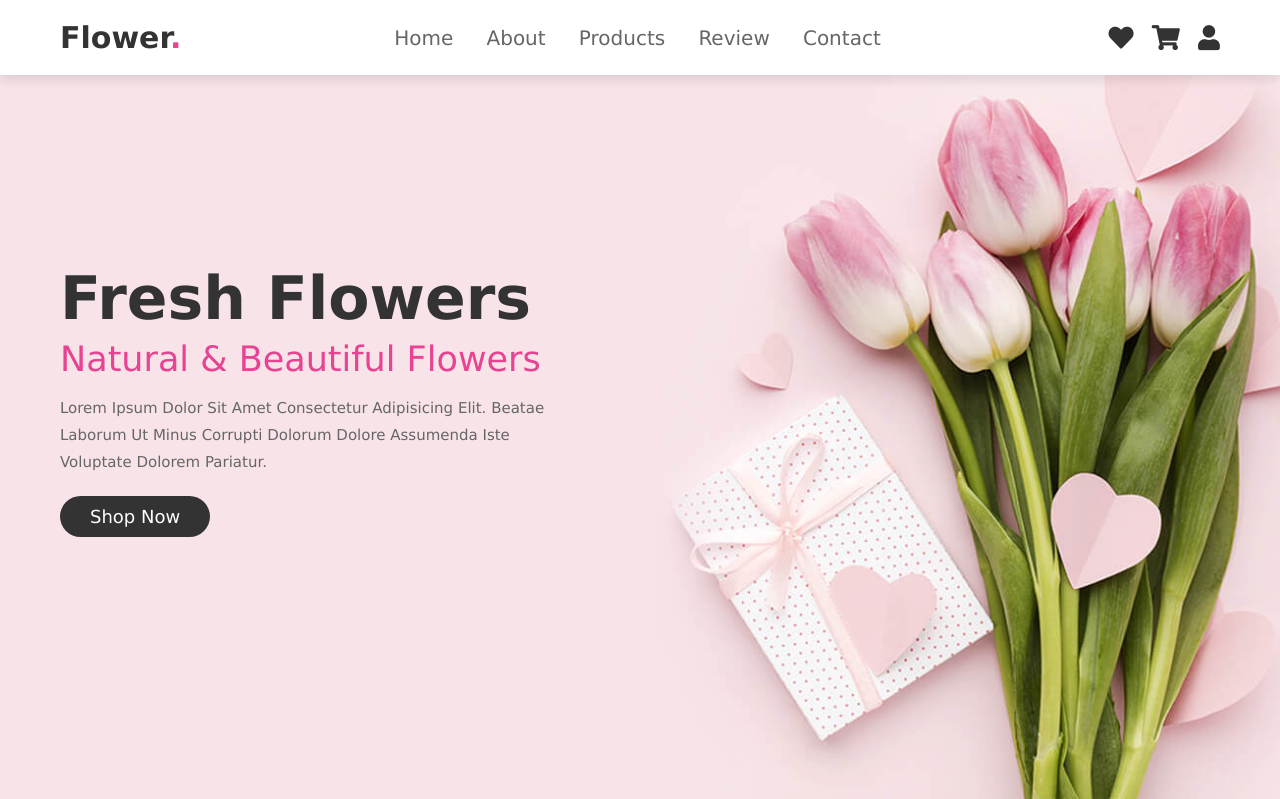
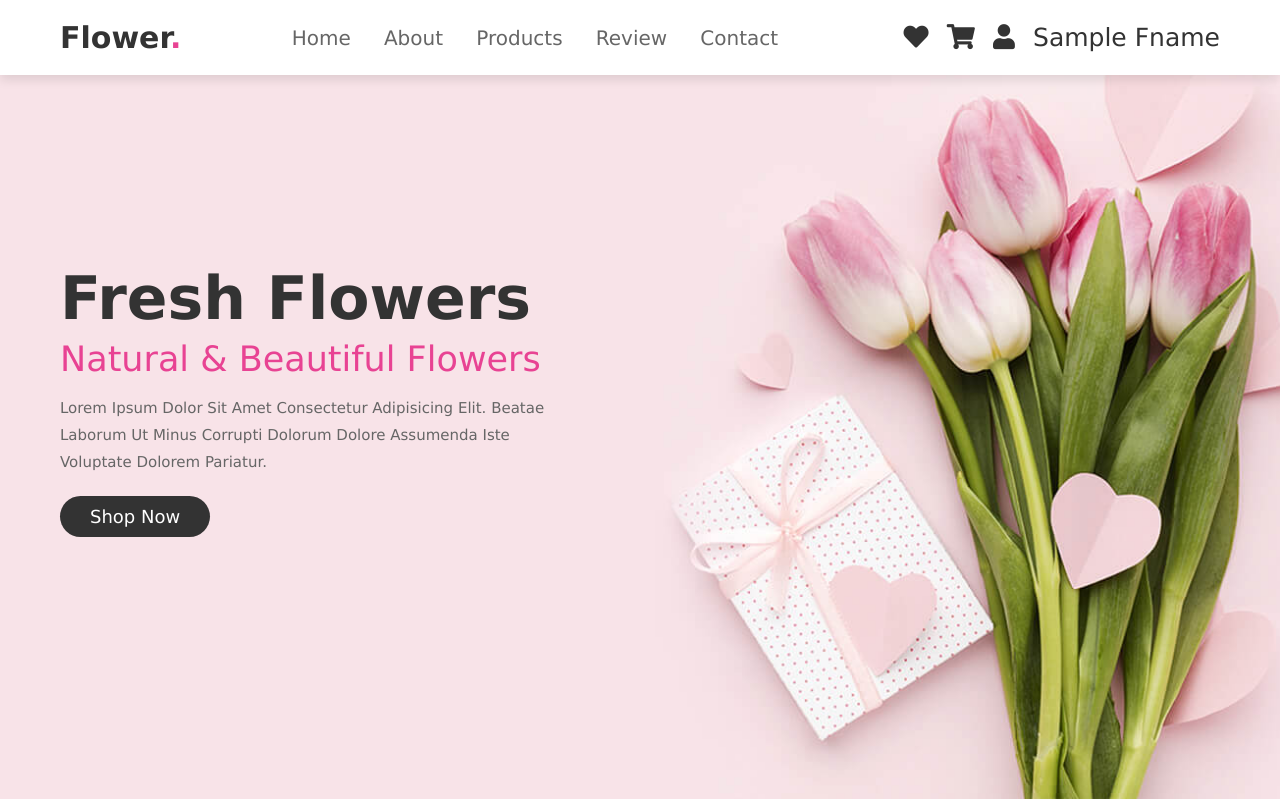
Before and after one commit to anhhducnguyen/Smart-lock-application, a Django app: template templates/authentication/index.html in a window 1280 px wide. Shown: the top 799 px of the page. Run offline with Django 5.2, Linux system fonts and the light colour scheme; the template is opened without the code that fills it: most values are stand-ins (such as "Sample title", 1, 10 or a date in 2020).

Commit message:
fname display

```diff
--- a/authentication/views.py
+++ b/authentication/views.py
@@ -116,8 +116,8 @@ def signin(request):
             login(request, user)
             fname = user.first_name
             # messages.success(request, "Logged In Sucessfully!!")
-            # return render(request, "authentication/index.html",{"fname":fname})
-            return redirect('home')
+            return render(request, "authentication/index.html",{"fname":fname})
+            # return redirect('home')
         else:
             messages.error(request, "Bad Credentials!!")
             return redirect('home')
--- a/templates/authentication/index.html
+++ b/templates/authentication/index.html
@@ -76,6 +76,7 @@
             <a href="#" class="fas fa-heart"></a>
             <a href="#" class="fas fa-shopping-cart"></a>
             <a href="/signup" class="fas fa-user"></a>
+            <a href="#">{{fname}}</a>
         </div>
 
     </section>
```
